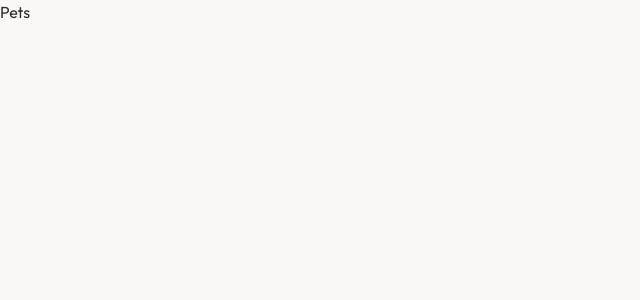
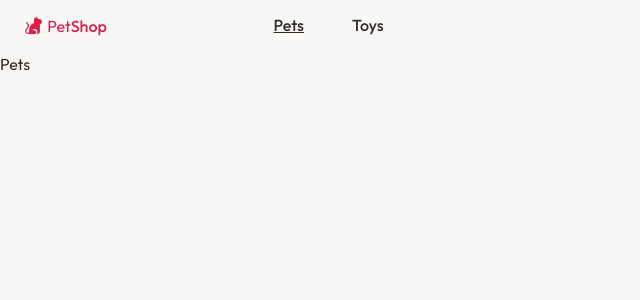
Before and after one commit to pnm122/coding-test, a Next.js app: page /pets in a window 1280 px wide. Shown: the top 300 px of the page, without its empty margins (0-640 px from the left). Built offline with nearby package versions, Linux system fonts and the light colour scheme.

Commit message:
Create header and logo

```diff
--- a/src/app/layout.tsx
+++ b/src/app/layout.tsx
@@ -1,4 +1,5 @@
 import '@/scss/index.scss'
+import Header from '@/components/Header/Header'
 
 export default function RootLayout({
   children,
@@ -8,6 +9,7 @@ export default function RootLayout({
   return (
     <html lang="en">
       <body>
+        <Header />
         {children}
       </body>
     </html>
--- /dev/null
+++ b/src/components/Header/Header.tsx
@@ -0,0 +1,27 @@
+import Logo from '@/components/Logo/Logo'
+import styles from './style.module.scss'
+import HeaderLink from './HeaderLink'
+
+export default function Header() {
+  return (
+    <div className={styles['header']}>
+      <Logo />
+      <nav className={styles['header__nav']}>
+        <ul className={styles['links']}>
+          <li className={styles['links__item']}>
+            <HeaderLink
+              href='/pets'>
+                Pets
+            </HeaderLink>
+          </li>
+          <li className={styles['links__item']}>
+            <HeaderLink
+              href='/toys'>
+                Toys
+            </HeaderLink>
+          </li>
+        </ul>
+      </nav>
+    </div>
+  )
+}
--- /dev/null
+++ b/src/components/Header/HeaderLink.tsx
@@ -0,0 +1,19 @@
+'use client'
+
+import { usePathname } from 'next/navigation'
+import styles from './style.module.scss'
+import Link from 'next/link'
+
+export default function HeaderLink({
+  ...props
+}: React.ComponentProps<typeof Link>) {
+  const pathname = usePathname()
+
+  return (
+    <Link
+      className={styles['link']}
+      aria-current={pathname === props.href ? 'page' : undefined}
+      {...props}
+    />
+  )
+}
--- /dev/null
+++ b/src/components/Header/style.module.scss
@@ -0,0 +1,40 @@
+@use '@/scss/layout' as *;
+@use '@/scss/breakpoints' as *;
+
+.header {
+  @include container;
+  height: 52px;
+  display: flex;
+  align-items: center;
+  justify-content: space-between;
+
+  @media screen and (width > $screen-md) {
+    @include page-columns;
+
+    &__nav {
+      grid-column: 2 / -1;
+    }
+  }
+}
+
+.links {
+  display: flex;
+  gap: 48px;
+  margin: 0;
+  padding: 0;
+
+  &__item {
+    display: block;
+  }
+}
+
+.link {
+  font: var(--font-heading-base);
+  display: grid;
+  place-items: center;
+  height: 44px;
+
+  &[aria-current="page"] {
+    text-decoration: underline;
+  }
+}
--- /dev/null
+++ b/src/components/Logo/Logo.tsx
@@ -0,0 +1,14 @@
+import styles from './style.module.scss'
+import FluentAnimalCat16Filled from '~icons/fluent/animal-cat-16-filled'
+
+export default function Logo() {
+  return (
+    <div className={styles['logo']}>
+      <FluentAnimalCat16Filled />
+      <p>
+        Pet
+        <b>Shop</b>
+      </p>
+    </div>
+  )
+}
--- /dev/null
+++ b/src/components/Logo/style.module.scss
@@ -0,0 +1,11 @@
+.logo {
+  font: var(--font-body-base);
+  display: flex;
+  align-items: center;
+  gap: 4px;
+  color: var(--primary-base);
+
+  b {
+    font: var(--font-heading-base);
+  }
+}
--- a/src/scss/layout.scss
+++ b/src/scss/layout.scss
@@ -1,9 +1,33 @@
 @use 'breakpoints' as *;
 
-@mixin columns($num-columns, $gap: 0) {
+@mixin columns($num-columns, $gap: 16) {
   display: grid;
   grid-template-columns: repeat($num-columns, minmax(0, 1fr));
-  gap: $gap;
+  gap: #{$gap}px;
+}
+
+@mixin page-columns {
+  @include columns(1);
+
+  @media screen and (width > $screen-xs) {
+    @include columns(2);
+  }
+
+  @media screen and (width > $screen-sm) {
+    @include columns(3);
+  }
+
+  @media screen and (width > $screen-md) {
+    @include columns(4);
+  }
+
+  @media screen and (width > $screen-lg) {
+    @include columns(5);
+  }
+
+  @media screen and (width > $screen-xl) {
+    @include columns(6);
+  }
 }
 
 @mixin container {
```
